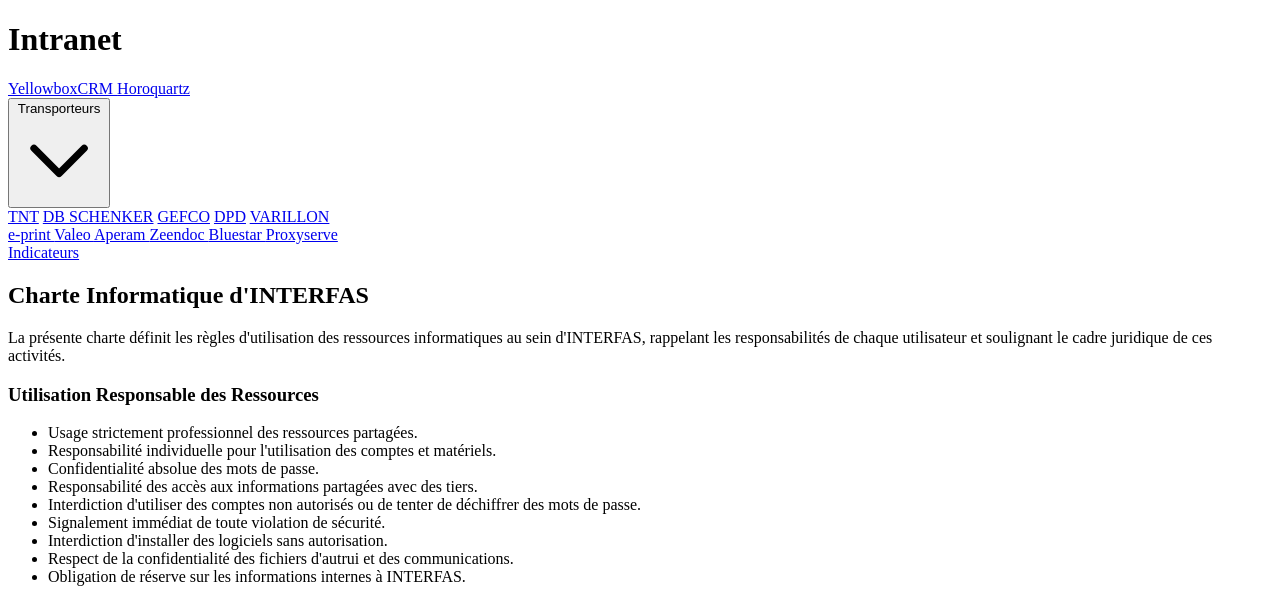
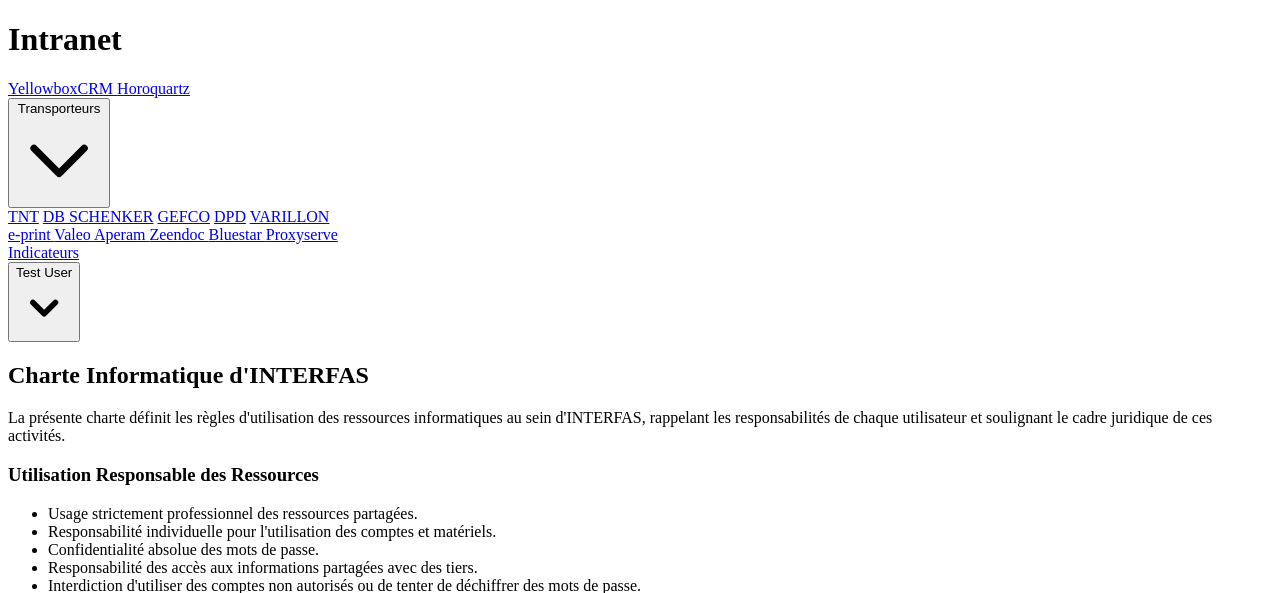
Before and after one commit to MDAprogra/site-intranet, a Laravel app: page / in a window 1280 px wide. Shown: the top 593 px of the page. Run offline with Laravel 12, Linux system fonts and the light colour scheme; a user stored in the database is signed in; data comes from the database, SQL or seed files in the repository; some web fonts are replaced.

Commit message:
Changement du header

```diff
--- a/resources/views/welcome.blade.php
+++ b/resources/views/welcome.blade.php
@@ -261,13 +261,45 @@
             <nav class="flex items-center justify-end gap-4">
                 @auth
                     <a href="{{ url('/dashboard') }}"
-                       class="inline-block px-5 py-1.5 border-[#19140035] hover:border-[#1915014a] hover:bg-[#19140035] hover:font-medium border text-[#354f44] rounded-sm text-sm leading-normal transition-colors duration-200"
+                       class="inline-block px-5 py-1.5 border-[#19140035] hover:border-[#1915014a] hover:bg-[#19140035] hover:font-medium border text-[#354f44] rounded-md text-sm leading-normal transition-colors duration-200"
                        aria-label="Tableau de bord">
                         Indicateurs
                     </a>
+
+                    <div class="hidden sm:flex sm:items-center sm:ms-6">
+                        <x-dropdown align="right" width="48">
+                            <x-slot name="trigger">
+                                <button class="inline-block px-5 py-1.5 border-[#19140035] hover:border-[#1915014a] hover:bg-[#19140035] hover:font-medium border text-[#354f44] rounded-md text-sm leading-normal transition-colors duration-200">
+                                    <div>{{ Auth::user()->name }}</div>
+
+                                    <div class="ms-1">
+                                        <svg class="fill-current h-4 w-4" xmlns="http://www.w3.org/2000/svg" viewBox="0 0 20 20">
+                                            <path fill-rule="evenodd" d="M5.293 7.293a1 1 0 011.414 0L10 10.586l3.293-3.293a1 1 0 111.414 1.414l-4 4a1 1 0 01-1.414 0l-4-4a1 1 0 010-1.414z" clip-rule="evenodd" />
+                                        </svg>
+                                    </div>
+                                </button>
+                            </x-slot>
+
+                            <x-slot name="content">
+                                <x-dropdown-link :href="route('profile.edit')" class="block w-full px-5 py-1.5 border-none text-left text-[#354f44] hover:bg-[#19140035] hover:text-white rounded-md text-sm leading-normal transition-colors duration-200">
+                                    {{ __('Profile') }}
+                                </x-dropdown-link>
+
+                                <form method="POST" action="{{ route('logout') }}">
+                                    @csrf
+
+                                    <x-dropdown-link :href="route('logout')"
+                                                     onclick="event.preventDefault();
+                this.closest('form').submit();" class="block w-full px-5 py-1.5 border-none text-left text-[#354f44] hover:bg-[#19140035] hover:text-white rounded-md text-sm leading-normal transition-colors duration-200">
+                                        {{ __('Log Out') }}
+                                    </x-dropdown-link>
+                                </form>
+                            </x-slot>
+                        </x-dropdown>
+                    </div>
                 @else
                     <a href="{{ route('login') }}"
-                       class="inline-block px-5 py-1.5 text-[#354f44] border border-transparent hover:bg-[#19140035] hover:border-[#19140035] hover:font-medium rounded-sm text-sm leading-normal transition-colors duration-200"
+                       class="inline-block px-5 py-1.5 border-[#19140035] hover:border-[#1915014a] hover:bg-[#19140035] hover:font-medium border text-[#354f44] rounded-md text-sm leading-normal transition-colors duration-200"
                        aria-label="Se connecter">
                         Se connecter
                     </a>
```
Also changed, not shown: 3 other files.
